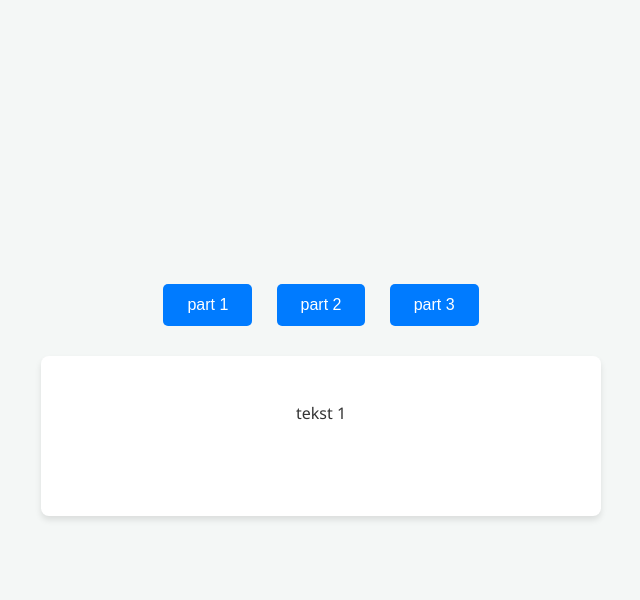
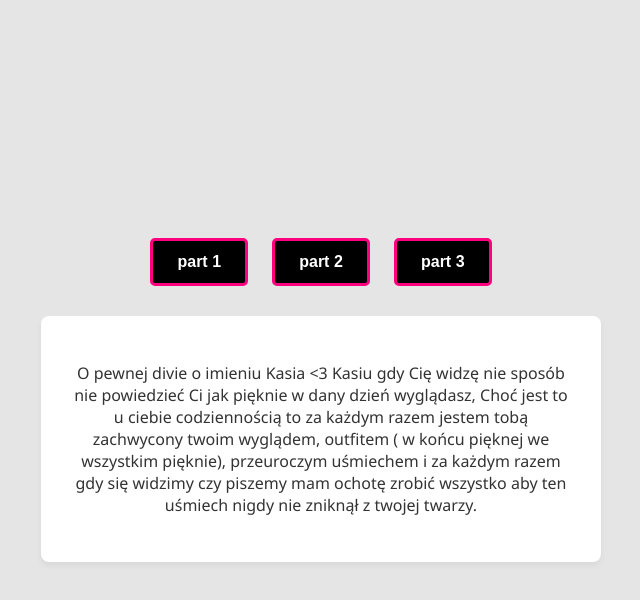
Before and after one commit to arek1bien-rgb/part123, a plain HTML site: page index.html in a window 1280 px wide. Both pictures are taken after a click on the button "part 1". Shown: the whole page, without its empty margins (319-959 px from the left). Drawn offline with Linux system fonts and the light colour scheme.

Commit message:
Add files via upload

```diff
--- a/index.html
+++ b/index.html
@@ -5,10 +5,10 @@
     <meta name="viewport" content="width=device-width, initial-scale=1.0">
     <title>Moja Strona</title>
     <style>
-        /* Prosty, nowoczesny wygląd */
+        /* Jasnoszare tło strony */
         body {
             font-family: 'Segoe UI', Tahoma, Geneva, Verdana, sans-serif;
-            background-color: #f4f7f6;
+            background-color: #e5e5e5; /* Jasnoszary */
             color: #333;
             display: flex;
             flex-direction: column;
@@ -22,28 +22,32 @@
             margin-bottom: 30px;
         }
 
+        /* Czarne przyciski z białym tekstem i neonowo-różowym obramowaniem */
         button {
-            background-color: #007bff;
-            color: white;
-            border: none;
+            background-color: #000000; /* Czarny */
+            color: #ffffff; /* Biały tekst */
+            border: 3px solid #ff007f; /* Neonowy róż (stałe obramowanie) */
             padding: 12px 24px;
             margin: 0 10px;
             font-size: 16px;
             cursor: pointer;
             border-radius: 5px;
-            transition: background 0.3s ease;
+            font-weight: bold;
+            transition: opacity 0.2s
+ease;
         }
 
+        /* Delikatny efekt po najechaniu myszką (przycisk lekko jaśnieje, ale ramka się nie rusza) */
         button:hover {
-            background-color: #0056b3;
+            background-color: #1a1a1a;
         }
 
+        /* Okienko z tekstem */
         .content-box {
             background: white;
             padding: 30px;
             border-radius: 8px;
-            box-shadow: 0 4px 6px
-rgba(0,0,0,0.1);
+            box-shadow: 0 4px 6px rgba(0,0,0,0.05);
             max-width: 500px;
             width: 100%;
             text-align: center;
@@ -76,15 +80,18 @@ rgba(0,0,0,0.1);
         </div>
 
         <div id="part1" class="content">
-            <p>tekst 1</p>
+            <p>O pewnej divie o imieniu Kasia <3
+Kasiu gdy Cię widzę nie sposób nie powiedzieć Ci jak pięknie w dany dzień wyglądasz,
+Choć jest to u ciebie codziennością to za każdym razem jestem tobą zachwycony twoim wyglądem, outfitem ( w końcu pięknej we wszystkim pięknie), przeuroczym uśmiechem i za każdym razem gdy się widzimy czy piszemy mam ochotę zrobić wszystko aby ten uśmiech nigdy nie zniknął z twojej twarzy.
+</p>
         </div>
 
         <div id="part2" class="content">
-            <p>tekst 2</p>
+            <p>Jedes Mal, wenn ich an dich denke, möchte ich ins Auto steigen, zu dir kommen, dich umarmen und küssen. Ich könnte mich völlig in deinen Augen und deinem Körper verlieren. Ich kann nicht verbergen, wie sehr ich mich für dich interessiere – oder dass ich ständig an dich denke.</p>
         </div>
 
         <div id="part3" class="content">
-            <p>tekst 3</p>
+            <p>И всё же самое удивительное в тебе — это то, насколько ты прекрасна во всём. Твоя внешность и личное обаяние — это одно, но нельзя не упомянуть и твой характер: поистине исключительный во всех отношениях. Ты даришь мне чувство умиротворения — то, чего мне всегда не хватало, — и позволяешь ощущать себя в полной безопасности. Ты наполняешь мою жизнь теплом и радостью, даря нам множество незабываемых совместных мгновений.     Może mało zagadkowo więc na koniec M.M.J.P.T.A.M.S.N.D.C</p>
         </div>
 
     </div>
```
